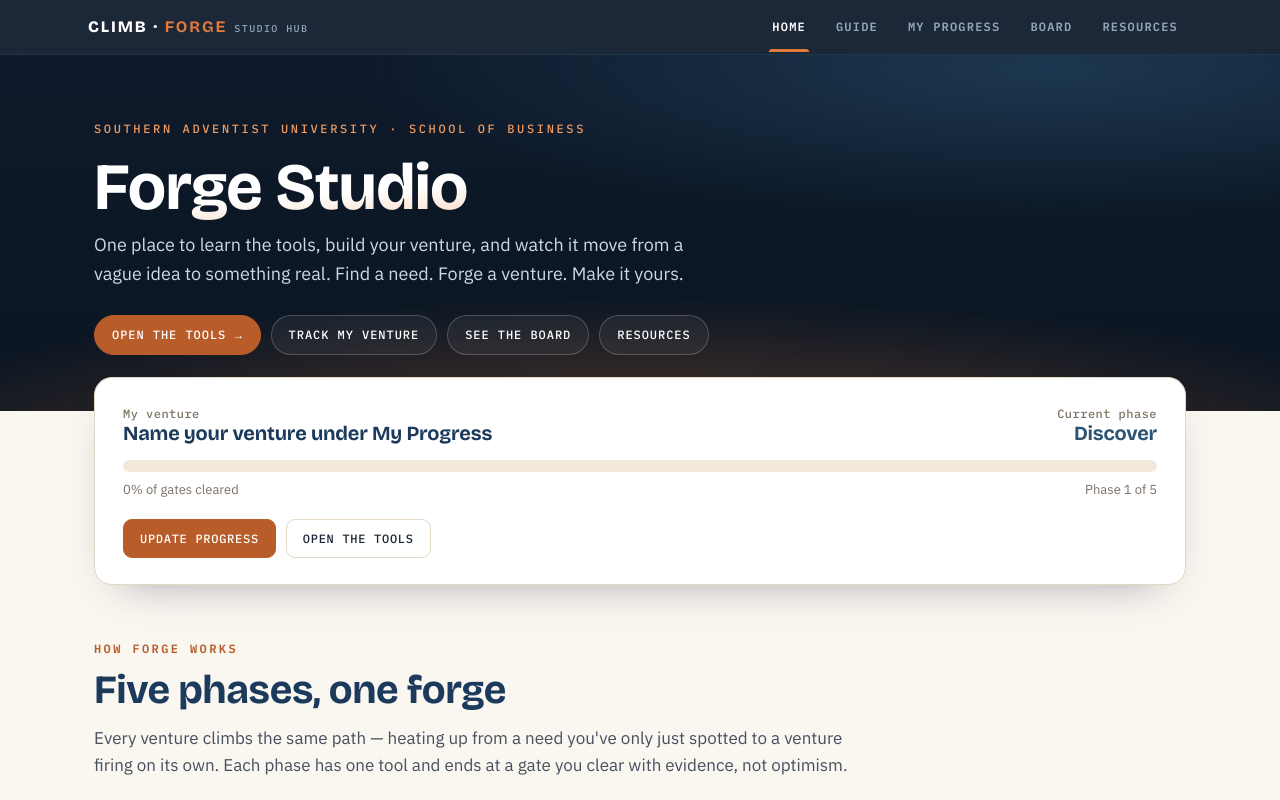
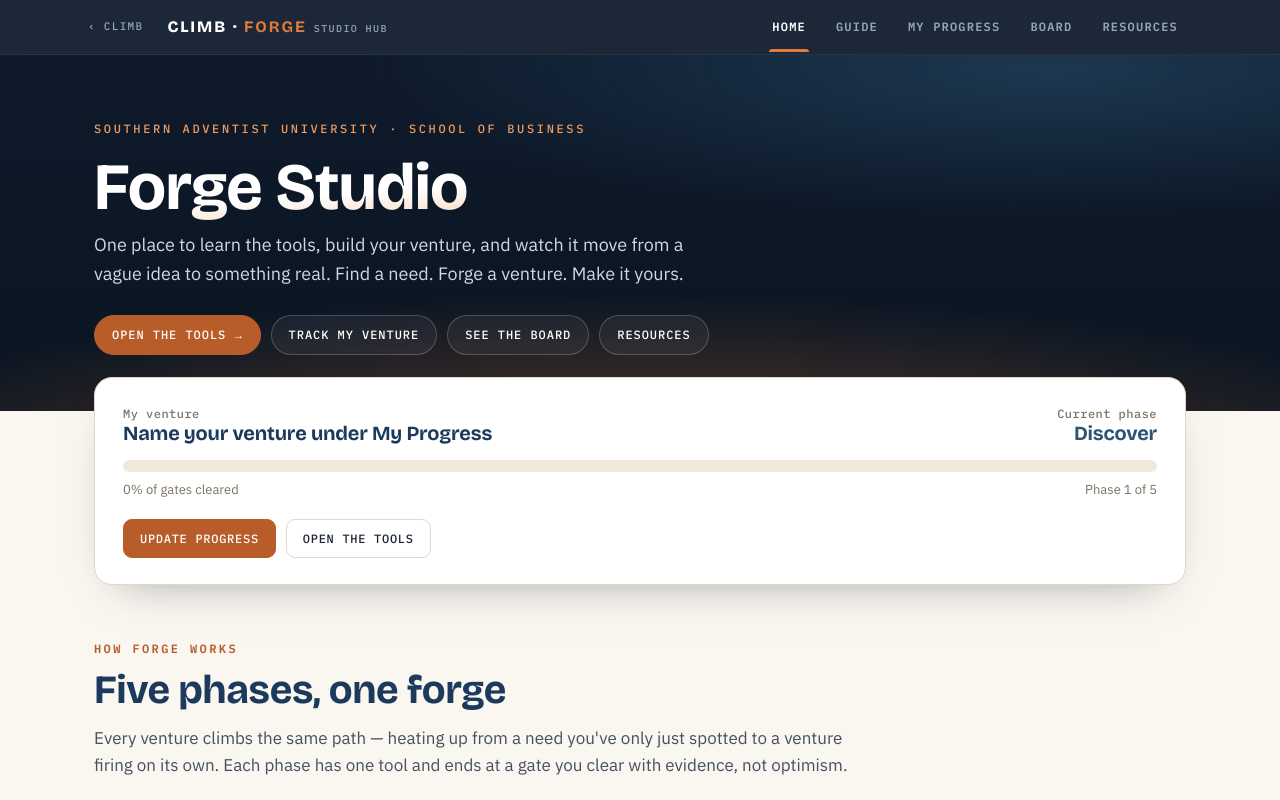
Before and after one commit to chaseslikkers04/climbsouthern, a plain HTML site: page forge/index.html in a window 1280 px wide. Shown: the top 800 px of the page. Drawn offline with nearby package versions, Linux system fonts and the light colour scheme.

Commit message:
Add back button to Forge page

```diff
--- a/forge/index.html
+++ b/forge/index.html
@@ -235,6 +235,7 @@
 
 <div class="appbar">
   <div class="appbar-in">
+    <a href="/" style="font-family:var(--mono);font-size:11px;letter-spacing:.12em;text-transform:uppercase;color:var(--muted-d);text-decoration:none;padding:14px 12px 14px 0;white-space:nowrap">‹ CLIMB</a>
     <div class="brand">CLIMB · <b>FORGE</b><span>Studio Hub</span></div>
     <nav class="nav" id="nav">
       <button data-view="home" class="active">Home</button>
```
